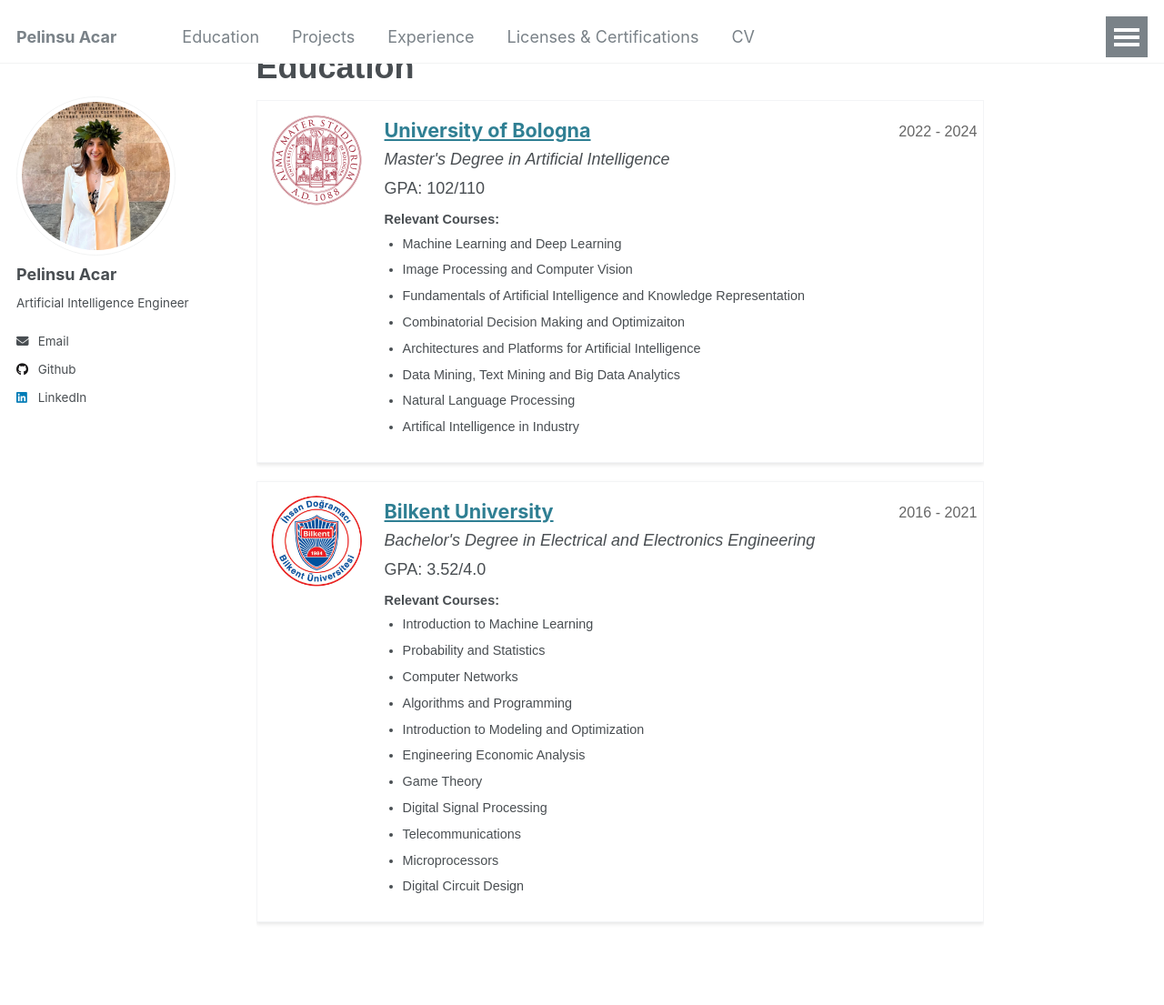
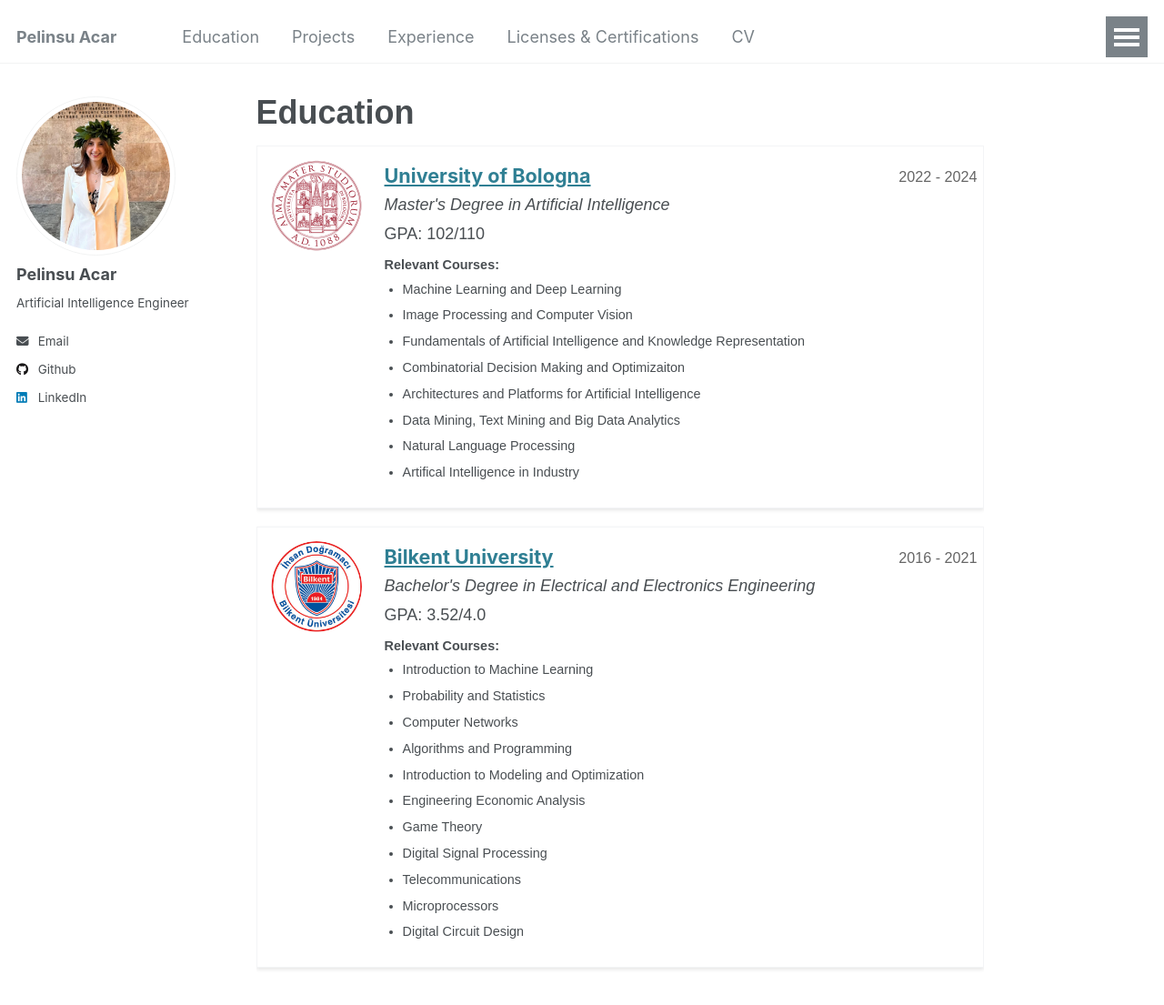
Before and after one commit to pelinsuacar/pelinsuacar.github.io, a Jekyll site: the page built from _pages/education.md, in a window 1280 px wide and 1120 px high. Shown: the top 1105 px of the window at 91% size. Built offline with Jekyll 4.4.1, drawn with Linux system fonts in a browser that asks for light colours.

Commit message:
Update education.html

```diff
--- a/_layouts/education.html
+++ b/_layouts/education.html
@@ -32,13 +32,18 @@ layout: default
       margin: 0px;
       padding: 0px;
     }
+
+    #main {
+    flex-direction: column; /* Ensures sidebar stacks properly */
+    padding-top: 50px;
+    }
     .page__title {
     text-align: left;
     font-family: Arial, sans-serif;
     font-weight: bold;
     color: dark grey;
     font-size: 2em; /* Adjust font size as needed */
-    margin: 100 0 40px; /* Add sufficient margin above and below */
+    margin: 70 0 40px; /* Add sufficient margin above and below */
     padding-top: 20px; /* Add padding in case of header overlap */
     }
 
```
